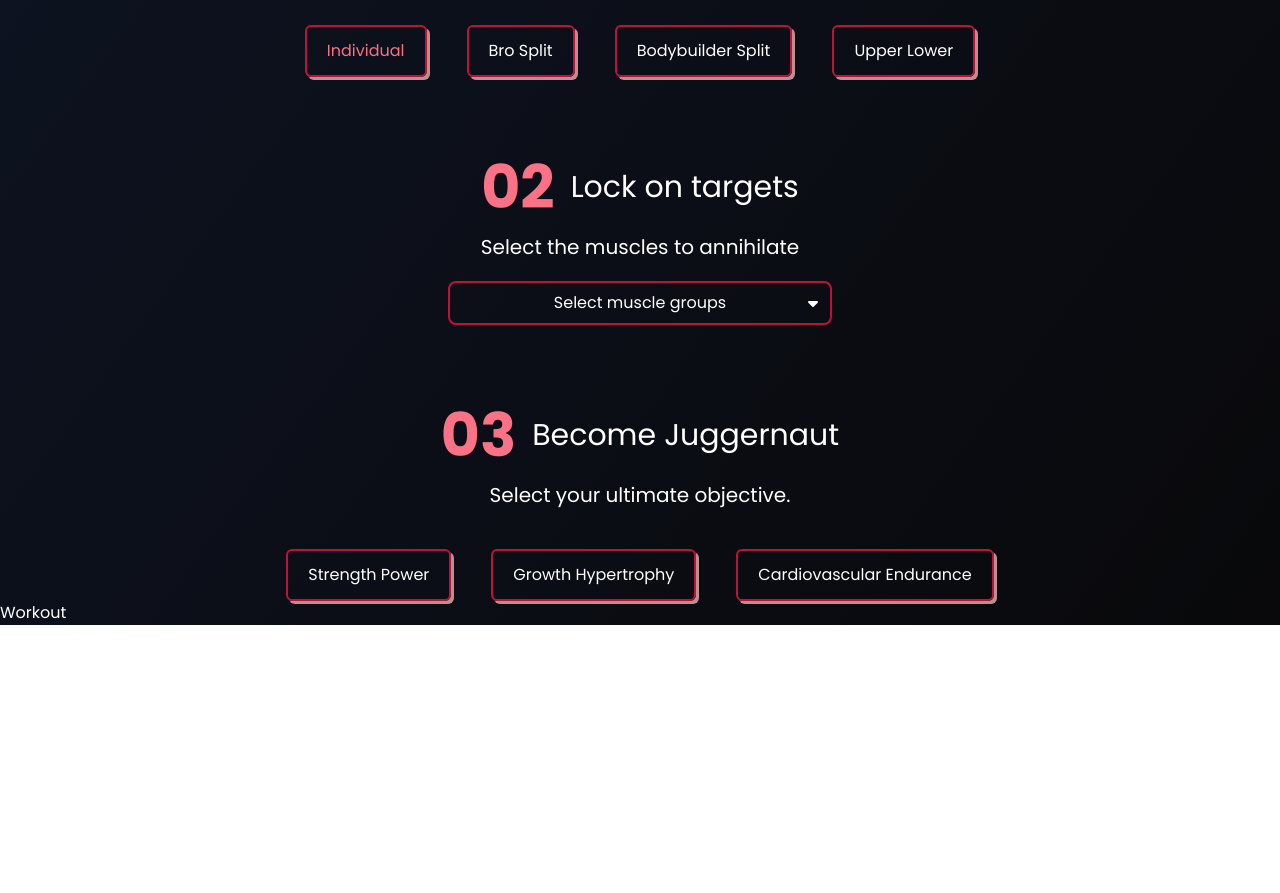
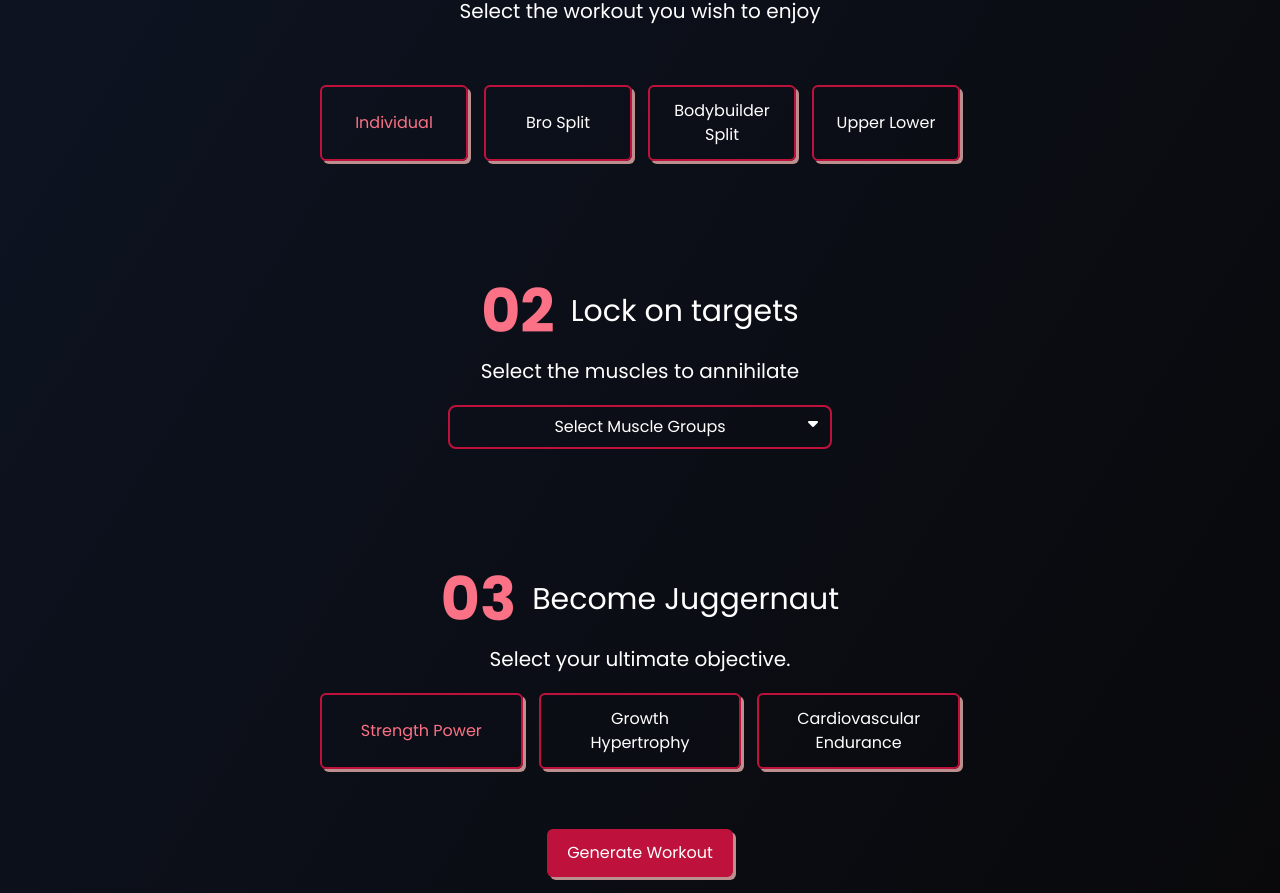
Before and after one commit to Meerawks/GainZ, a React (Vite) app: page / in a window 1280 px wide. Shown: the part 1131-2024 px from the top of the page. Before the commit the page ends 1756 px from the top, so only its background shows below. Built offline with nearby package versions, Linux system fonts and the light colour scheme.

Commit message:
Added generator components

```diff
--- a/src/App.jsx
+++ b/src/App.jsx
@@ -2,14 +2,34 @@ import { useState } from 'react'
 import Hero from './components/Hero'
 import Generator from './components/Generator'
 import Workout from './components/Workout'
+import { generateWorkout } from './utils/functions'
 
 function App() {
+  const [workout,setWorkout]=useState(null)
+  const [split, setSplit]=useState('individual')
+    const [muscles, setMuscles] = useState([])
+    const [goals, setGoals] = useState('strength_power')
 
+    function updateWorkout(){
+      if(muscles.length===0){
+        return
+      }
+      let newWorkout= generateWorkout(split, muscles, goals)
+      setWorkout(newWorkout)
+    }
   return (
     <main className='min-h-screen flex flex-col bg-gradient-to-br from-slate-900 to-zinc-950 text-white text-sm sm:text-base'>
       <Hero />
-      <Generator />
-      <Workout />
+      <Generator
+      split={split}
+      setSplit={setSplit}
+      muscles={muscles}
+      setMuscles={setMuscles}
+      goals={goals}
+      setGoals={setGoals}
+      updateWorkout={updateWorkout}
+      />
+      {workout && (<Workout workout={workout} />)}
     </main>
   )
 }
--- a/src/components/Generator.jsx
+++ b/src/components/Generator.jsx
@@ -1,6 +1,7 @@
 import React, { useState } from 'react'
 import SectionWrapper from './SectionWrapper'
 import { SCHEMES, WORKOUTS } from '../utils/excercises'
+import MainButton from './MainButton'
 
     function Header(props){
         const {index, title, description} = props
@@ -15,27 +16,50 @@ import { SCHEMES, WORKOUTS } from '../utils/excercises'
         )
     }
 
-export default function Generator() {
+export default function Generator( props) {
+
+    const {split, setSplit, muscles, setMuscles, goals, setGoals, updateWorkout} = props
     const [showModal, setShowModal]=useState(false);
-    const [split, setSplit]=useState('individual')
-    const [muscles, setMuscles] = useState([])
-    const [goals, setGoals] = useState('strength_power')
+
 
     function dropdown(){
        setShowModal(!showModal);
     }
+    function updateMuscles(muscleGroup){
+        if(muscles.includes(muscleGroup)){
+           setMuscles( muscles.filter(val=> val!=muscleGroup))
+            return
+        }
+        if(muscles.length === 3){
+            return
+        }
+
+        if(split!=='individual'){
+            setMuscles([muscleGroup])
+            setShowModal(false)
+            return
+        }
+
+            setMuscles([...muscles,muscleGroup])
+            console.log(muscles)
+
+        if(muscles.length===2){
+            setShowModal(false)
+        }
+    }
 
   return (
-    <div>
+    <div className='flex flex-col gap-10'>
     <SectionWrapper header={'Generate your custom workout'} title={['It\'s', 'time', 'to', 'get', 'HUGE']} />
     <Header index={'01'} title={'Pick your poison'} description={"Select the workout you wish to enjoy"} />
-    <div className='flex gap-10 justify-center mt-5 flex-wrap'>
+    <div className='grid grid-cols-2 w-4/5 lg:grid-cols-4 lg:w-3/6 mx-auto gap-4'>
     {Object.keys(WORKOUTS).map((type, typeIndex )=>{
         return(
             <button key={typeIndex} onClick={()=>{
                 setSplit(type)
+                setMuscles([])
                 console.log(split, type)
-            }}  className='px-5 py-3 rounded-md mt-5 boxShadow border-2 border-rose-700 capitalize' >
+            }}  className=' px-5 py-3 rounded-md mt-5 boxShadow border-2 border-rose-700 capitalize' >
                <p className={(type===split ? 'text-rose-400' : 'text-white' )}>{type.replaceAll('_'," ")}</p>
                 </button>
         )
@@ -43,28 +67,43 @@ export default function Generator() {
     </div>
     <div className='mt-20'>
     <Header index={'02'} title={'Lock on targets'} description={"Select the muscles to annihilate"}/>
-             <div className='border-2 border-rose-700 p-2 rounded-lg mx-20 sm:mx-20 md:mx-70 lg:mx-[35%] flex justify-center items-center relative mt-5 flex flex-col'>
-                    <p>Select muscle groups</p>
-                    <i className="fa-solid fa-caret-down absolute right-3" onClick={dropdown}></i>
+             <div className='border-2 border-rose-700 p-2 rounded-lg mx-20 sm:mx-20 md:mx-70 lg:mx-[35%] flex justify-center items-center relative mt-5 flex-col'>
+                    <p className='capitalize cursor-pointer' onClick={dropdown}>{muscles.length===0 ? 'Select Muscle Groups' : muscles.join(', ')}</p>
+                    <i className="fa-solid fa-caret-down absolute right-3 top-2 cursor-pointer" onClick={dropdown}></i>
                     {showModal &&  (
-                    <div>Modal </div>
+                    <div className='flex flex-col p-2 gap-2 w-full'>
+                        {(split==='individual' ? WORKOUTS[split] : Object.keys(WORKOUTS[split])).map((muscleGroup, muscleGroupIndex)=>{
+                            return (
+                                <button key={muscleGroupIndex} onClick={()=>{
+                                    updateMuscles(muscleGroup)
+
+                                }} className='hover:text-rose-400 duration-200 w-full'>
+                                    <p className={muscles.includes(muscleGroup) ? 'capitalize text-red-400' : 'capitalize'}>{muscleGroup}</p>
+                                </button>
+                            )
+                        }) }
+                        </div>
                  )}
                  </div>
 
          </div>
          <div className='mt-20'>
     <Header index={'03'} title={'Become Juggernaut'} description={"Select your ultimate objective."}/>
-    <div className='flex gap-10 justify-center mt-5 flex-wrap'>
+    <div className='grid grid-cols-1 w-4/5 lg:grid-cols-3 lg:w-3/6 mx-auto gap-4'>
             {Object.keys(SCHEMES).map((scheme, schemeIndex )=>{
         return(
-            <button key={schemeIndex} className='px-5 py-3 rounded-md mt-5 boxShadow border-2 border-rose-700 capitalize'>
-               {scheme.replaceAll('_'," ")}
+            <button key={schemeIndex} onClick={()=>{
+                setGoals(scheme)
+                console.log(goals, scheme)
+            }}  className='px-5 py-3 rounded-md mt-5 boxShadow border-2 border-rose-700 capitalize'>
+                <p className={(scheme===goals ? 'text-rose-400' : 'text-white' )}>{scheme.replaceAll('_'," ")}</p>
                 </button>
               )
              })}
                 </div>
 
          </div>
+        <MainButton text={'Generate Workout'}  func={updateWorkout}/>
     </div>
 
   )
--- a/src/components/Hero.jsx
+++ b/src/components/Hero.jsx
@@ -1,4 +1,5 @@
 import React from 'react'
+import MainButton from './MainButton'
 
 export default function Hero() {
   return (
@@ -12,7 +13,7 @@ export default function Hero() {
              and <span className='text-rose-700 font-extrabold'>challenging yourself</span>. At GainZ, we foster a supportive community that
              motivates and inspires you along the way. We offer a variety of programs
              to keep your workouts exciting. Remember, fitness is a journey, not a destination. Let us help you make it enjoyable and rewarding! </p>
-         <button className='bg-rose-700 px-5 py-3 rounded-md mt-5 boxShadow'>Apply</button>
+         <MainButton text={'Apply'}/>
     </div>
   )
 }
--- /dev/null
+++ b/src/components/MainButton.jsx
@@ -0,0 +1,8 @@
+import React from 'react'
+
+export default function MainButton(props) {
+    const {text, func} = props
+  return (
+    <button className='bg-rose-700 px-5 py-3 rounded-md mt-5 boxShadow mx-auto mb-4'  onClick={func}>{text}</button>
+  )
+}
--- a/src/components/Workout.jsx
+++ b/src/components/Workout.jsx
@@ -1,6 +1,7 @@
 import React from 'react'
 
-export default function Workout() {
+export default function Workout(props) {
+    const {Workout} = props
   return (
     <div>Workout</div>
   )
--- /dev/null
+++ b/src/utils/functions.js
@@ -0,0 +1,3 @@
+export function generateWorkout(){
+        console.log('generating workout')
+}
```
